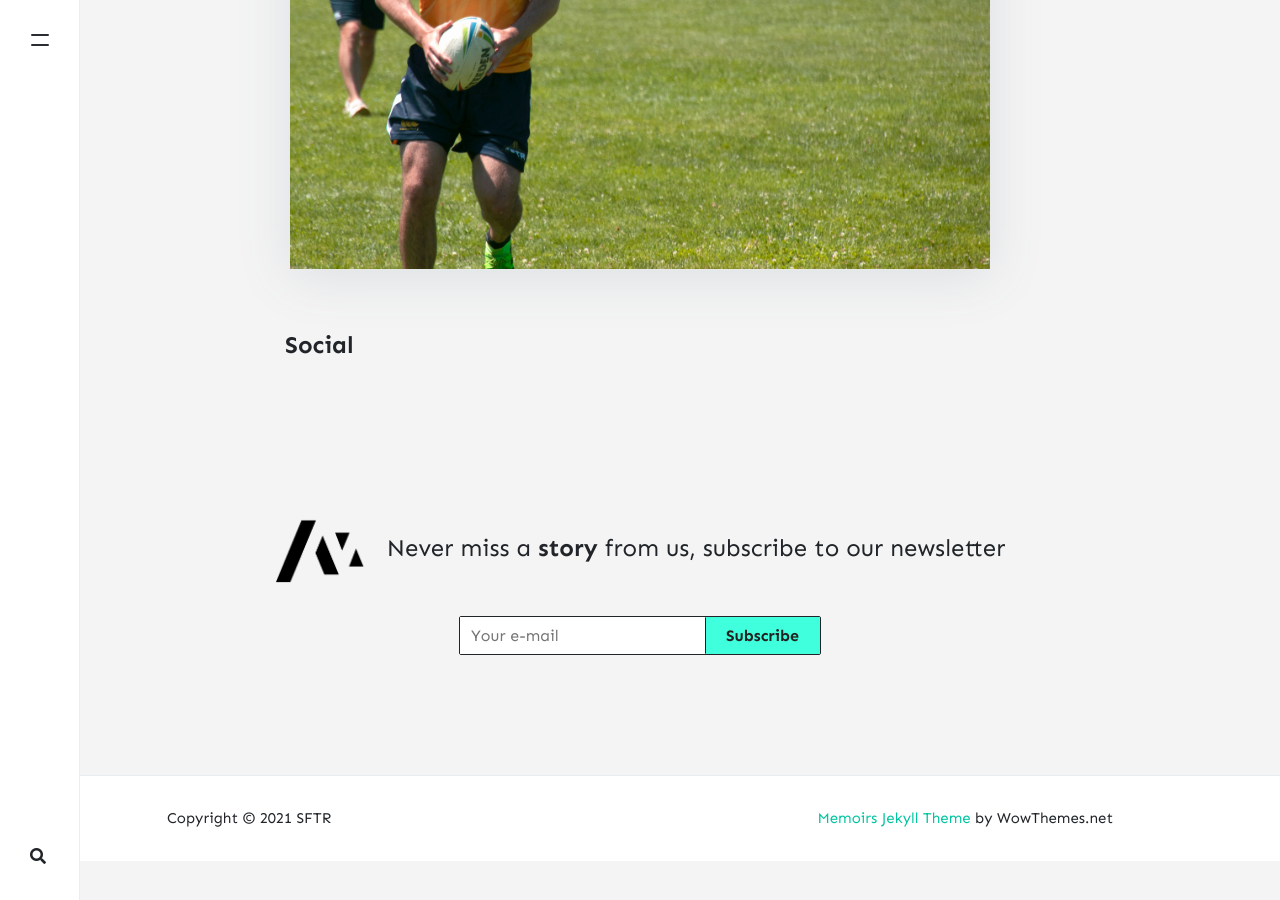
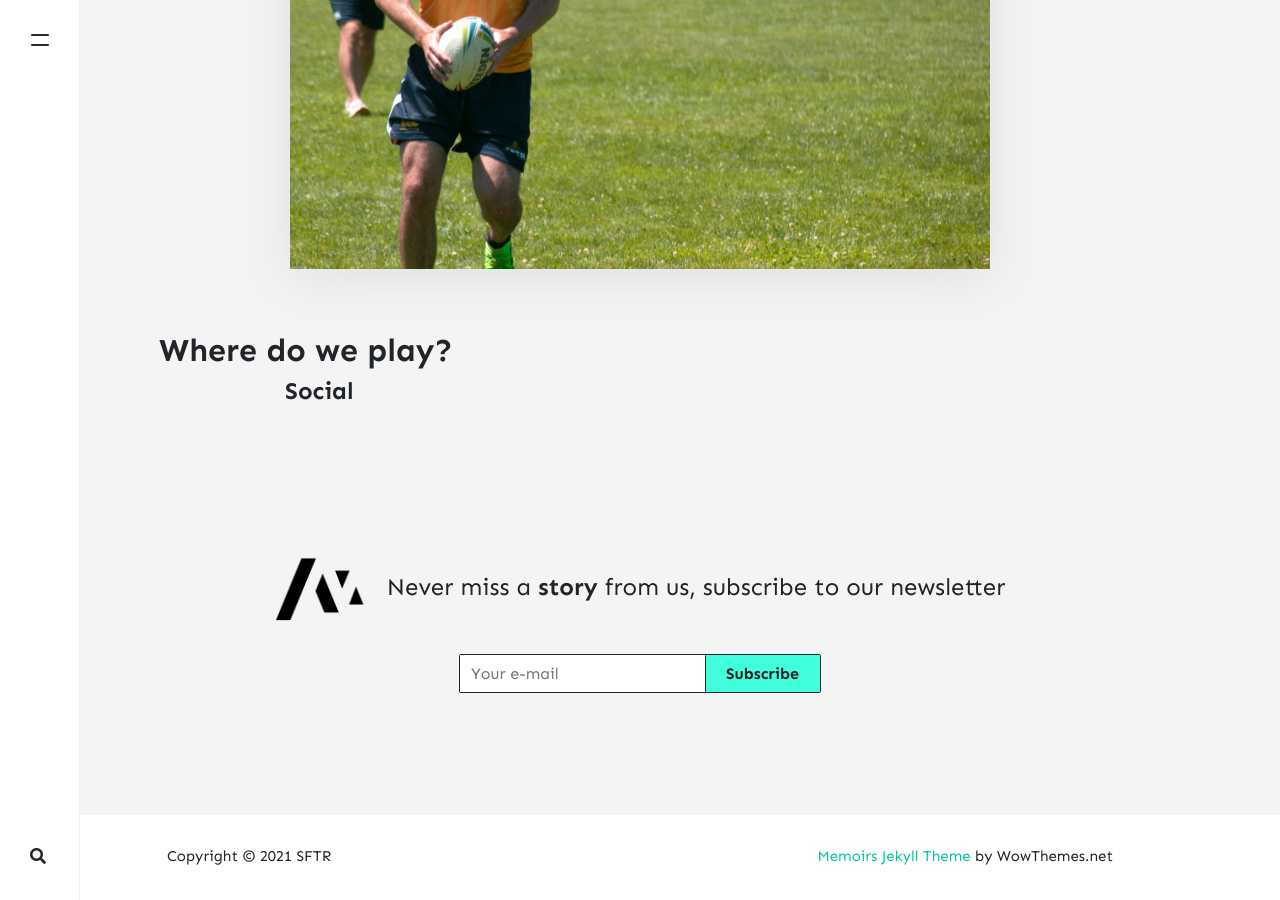
Before and after one commit to stackbit-projects/blue-triceratops-4f502, a Jekyll site: the page built from _pages/about.md, in a window 1280 px wide and 900 px high, scrolled down 823 px. Built offline with Jekyll 4.4.1, drawn with Linux system fonts in a browser that asks for light colours; nearby versions of some CDN libraries; comment, search, counter and statistics services are not loaded; before the commit the page ends 1684 px from its top, so only the background shows below that.

Commit message:
home.html: changed

```diff
--- a/_layouts/home.html
+++ b/_layouts/home.html
@@ -19,7 +19,7 @@ permalink: "/home.html"
 </div>
 
 <div class="section">
-    <h1>
+    <h2>Where do we play?</h2>
     <div class="column-group">
         <div class="three-column">
             <h4>Social</h4>
```
